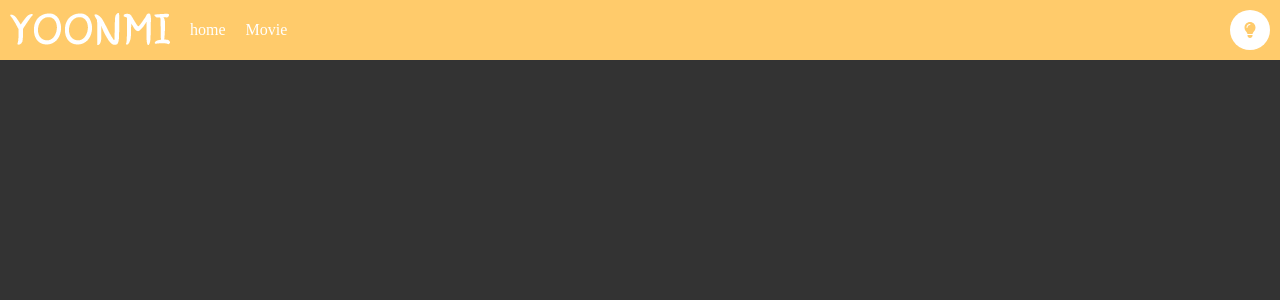
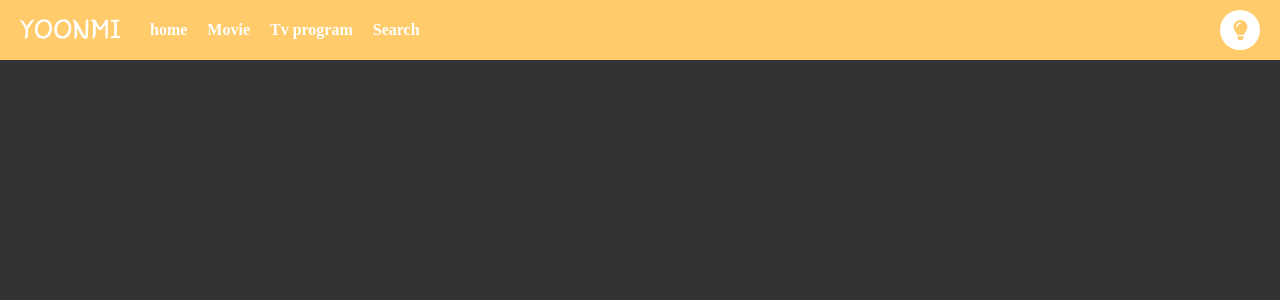
Before and after one commit to yoongmi/My_Netflix, a React (Create React App) app: page /tv/1/1 in a window 1280 px wide. Before the commit this address had no page. Shown: the top 300 px of the page. Built offline with nearby package versions, Linux system fonts and the light colour scheme.

Commit message:
헤더수정(motion,페이지추가)

```diff
--- a/package.json
+++ b/package.json
@@ -13,6 +13,7 @@
     "@types/node": "^16.18.3",
     "@types/react": "^18.0.24",
     "@types/react-dom": "^18.0.8",
+    "framer-motion": "^7.6.4",
     "react": "^18.2.0",
     "react-dom": "^18.2.0",
     "react-router-dom": "^6.4.3",
--- a/src/App.tsx
+++ b/src/App.tsx
@@ -3,7 +3,6 @@ import { darkTheme, lightTheme } from "./theme";
 import HomeRouter from "./components/router";
 import { useRecoilValue } from "recoil";
 import { ThemeAtom } from "./atom";
-import Header from "./routes/Header";
 
 function App() {
   const isTheme = useRecoilValue(ThemeAtom);
--- a/src/components/router.tsx
+++ b/src/components/router.tsx
@@ -2,6 +2,8 @@ import { BrowserRouter as Router, Routes, Route } from "react-router-dom";
 import Header from "../routes/Header";
 import Home from "../routes/Home";
 import Movie from "../routes/Movie";
+import Search from "../routes/Search";
+import Tv from "../routes/Tv";
 
 const HomeRouter = () => {
   return (
@@ -11,6 +13,8 @@ const HomeRouter = () => {
         <Routes>
           <Route path="/" element={<Home />} />
           <Route path="/movie" element={<Movie />} />
+          <Route path="/tv" element={<Tv />} />
+          <Route path="/search" element={<Search />} />
         </Routes>
       </Router>
     </>
--- a/src/routes/Header.tsx
+++ b/src/routes/Header.tsx
@@ -1,14 +1,19 @@
-import { Link } from "react-router-dom";
+import { Link, useMatch } from "react-router-dom";
 import { useRecoilValue, useSetRecoilState } from "recoil";
 import styled from "styled-components";
 import { ThemeAtom } from "../atom";
 import { FontAwesomeIcon } from "@fortawesome/react-fontawesome";
 import { faLightbulb, faMoon } from "@fortawesome/free-solid-svg-icons";
+import { motion } from "framer-motion";
 
 const Header = () => {
   const themeState = useRecoilValue(ThemeAtom);
   const themeSetState = useSetRecoilState(ThemeAtom);
   const themeChange = () => themeSetState((prev) => !prev);
+  const homeMatch = useMatch("/");
+  const movieMatch = useMatch("/movie");
+  const tvMatch = useMatch("/tv");
+  const searchMatch = useMatch("/search");
   return (
     <Navigator>
       <Nav>
@@ -16,12 +21,24 @@ const Header = () => {
           <img src="/logo.png" alt="logo" />
         </h1>
         <ul>
-          <li>
-            <Link to="/">home</Link>
-          </li>
-          <li>
-            <Link to="/movie">Movie</Link>
-          </li>
+          <Li isActive={homeMatch !== null}>
+            <Link to="/">home{homeMatch && <Circle layoutId="circle" />}</Link>
+          </Li>
+          <Li isActive={movieMatch !== null}>
+            <Link to="/movie">
+              Movie{movieMatch && <Circle layoutId="circle" />}
+            </Link>
+          </Li>
+          <Li isActive={tvMatch !== null}>
+            <Link to="/tv">
+              Tv program{tvMatch && <Circle layoutId="circle" />}
+            </Link>
+          </Li>
+          <Li isActive={searchMatch !== null}>
+            <Link to="/search">
+              Search{searchMatch && <Circle layoutId="circle" />}
+            </Link>
+          </Li>
         </ul>
       </Nav>
       <ThemeBtn onClick={themeChange}>
@@ -40,7 +57,7 @@ const Navigator = styled.div`
   display: flex;
   justify-content: space-between;
   align-items: center;
-  padding: 10px;
+  padding: 10px 20px;
   box-sizing: border-box;
   background-color: ${(props) => props.theme.point};
   color: ${(props) => props.theme.pointtxt};
@@ -49,14 +66,23 @@ const Nav = styled.nav`
   display: flex;
   justify-content: center;
   align-items: center;
+  h1 img {
+    width: 100px;
+  }
   ul {
     display: flex;
     justify-content: center;
     align-items: center;
-    margin-left: 10px;
-    li {
-      padding: 10px;
-    }
+    margin-left: 20px;
+  }
+`;
+const Li = styled.li<{ isActive: boolean }>`
+  position: relative;
+  font-weight: bold;
+  color: ${(props) => (props.isActive ? "#009688" : "")};
+  transition: all 0.3s;
+  a {
+    padding: 10px;
   }
 `;
 const ThemeBtn = styled.span`
@@ -68,8 +94,18 @@ const ThemeBtn = styled.span`
   display: flex;
   justify-content: center;
   align-items: center;
+  font-size: 20px;
   .bright {
     color: ${(props) => props.theme.point};
   }
 `;
+const Circle = styled(motion.span)`
+  position: absolute;
+  left: 10px;
+  top: -10px;
+  width: 5px;
+  height: 5px;
+  background-color: #009688;
+  border-radius: 50%;
+`;
 export default Header;
--- /dev/null
+++ b/src/routes/Search.tsx
@@ -0,0 +1,4 @@
+const Search = () => {
+  return <>Search</>;
+};
+export default Search;
--- /dev/null
+++ b/src/routes/Tv.tsx
@@ -0,0 +1,4 @@
+const Tv = () => {
+  return <>Tv</>;
+};
+export default Tv;
```
Also changed, not shown: 1 other file (tests, documents, lock files or other folders).
